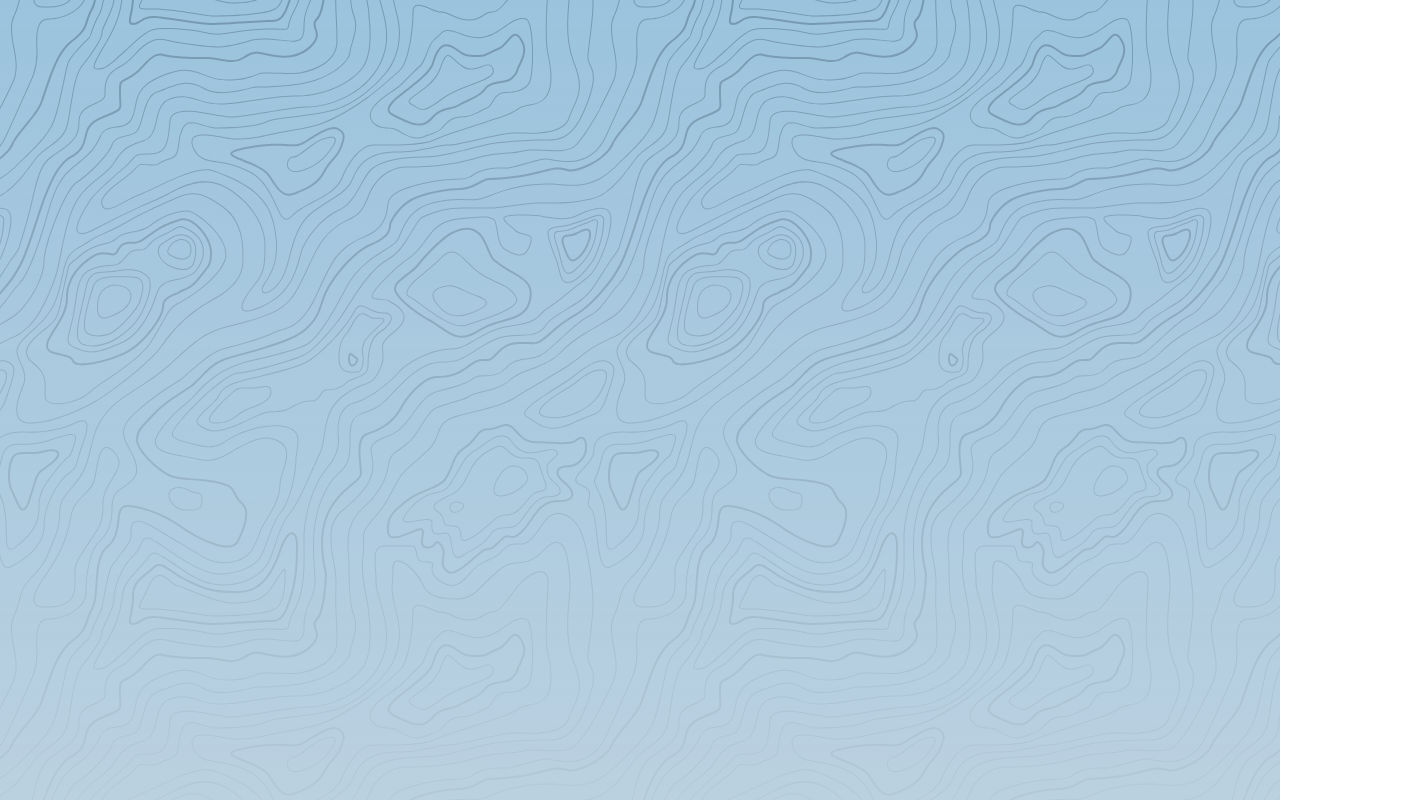
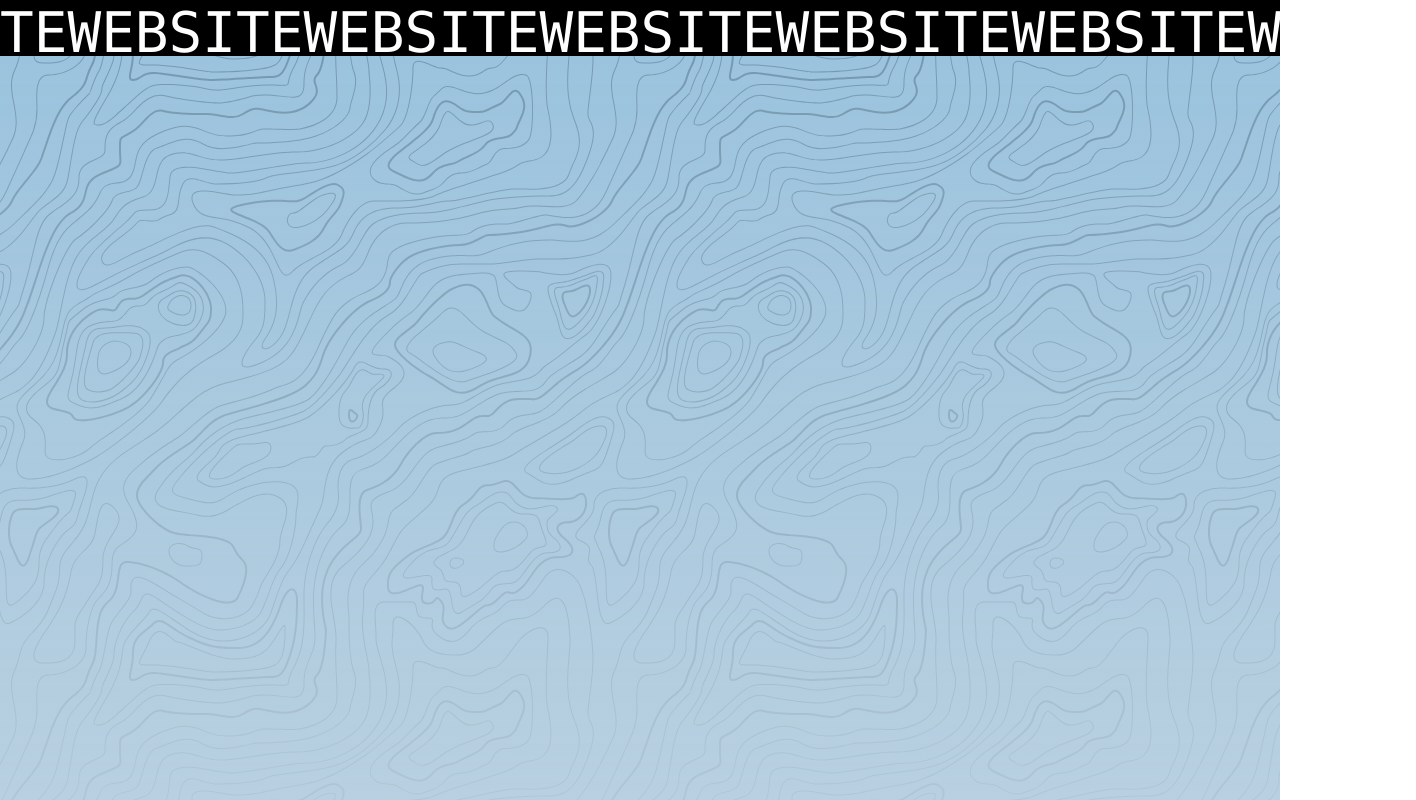
Before and after one commit to nickhamiltonn/portfolio, a React (Create React App) app: page / in a window 1280 px wide. Shown: the top 800 px of the page, 1416 px wide, since content can reach past the window. Built offline with nearby package versions, Linux system fonts and the light colour scheme.

Commit message:
Implementation for FakeNavBar

```diff
--- a/src/App.js
+++ b/src/App.js
@@ -1,4 +1,5 @@
 import './App.css';
+import FakeNavBar from './components/FakeNavBar';
 import Home from './pages/Home';
 import Experience from './pages/Experience';
 import Projects from './pages/Projects';
@@ -9,8 +10,10 @@ import {Element} from 'react-scroll';
 // TODO: Make items in the navbar get passed in as props from this scope
 //       instead having 2 places where the pages are declared thus need
 //       to be changed
+// TODO: Make FakeNavBar spawn / despawn below a certain height...
 function App() {
   return (<>
+    <FakeNavBar />
     <Home/>
     <div className='page'>
     </div>
--- /dev/null
+++ b/src/components/FakeNavBar.js
@@ -0,0 +1,34 @@
+import {useEffect, useState} from 'react';
+import '../styles/components/FakeNavBar.css';
+
+/* TODO: kinda magic numbery...
+Make it add while it fits on screen not just an
+arbitrary amount of times  */
+const generateDisplayedText = (text) => {
+  let returnText = '';
+  for (let i=0; i<6; i++) {
+    returnText += text;
+  }
+  return returnText;
+};
+
+/* TODO: Need to make this get pushed instead of overlapped */
+function FakeNavBar() {
+  const [repeatedText, setRepeatedText] = useState('WEBSITE');
+
+  useEffect(() => {
+    const interval = setInterval(() => {
+      setRepeatedText((prevText) => prevText.substring(1) + prevText[0]);
+    }, 500);
+
+    return () => clearInterval(interval);
+  }, []);
+
+  return (
+    <div className="fake-navbar">
+      {generateDisplayedText(repeatedText)}
+    </div>
+  );
+}
+
+export default FakeNavBar;
--- a/src/pages/Home.js
+++ b/src/pages/Home.js
@@ -32,11 +32,11 @@ function Home() {
         </p>
       </div>
 
-      <img
+      {/* <img
         src={require('../resources/DSCF2487.png')}
         alt="Photo of me!"
         className="main-img rellax"
-        data-rellax-speed="-5"/>
+    data-rellax-speed="-5"/> */}
       {/* <img
         src={require('../resources/DSCF2487.png')}
         alt="Photo of me!"
--- /dev/null
+++ b/src/styles/components/FakeNavBar.css
@@ -0,0 +1,11 @@
+.fake-navbar {
+    position: sticky;
+    background-color: black;
+    color: white;
+    font-size: 7vh;
+    font-family: "Copperplate" ,"Lucida Console", Monospace;
+    height: 7vh;
+    width: 100%;
+    top: 0;
+    z-index: 2;
+}
--- a/src/styles/components/NavBar.css
+++ b/src/styles/components/NavBar.css
@@ -4,7 +4,7 @@
     top: 0;
     /*left: 0;
     right: 0;*/
-    height: 5VH;
+    height: 5vh;
     background-color: #f1f1f1;
     padding: 10px 50px;
     /* makes navbar appear above li elements in tiles and dropdowns */
```
